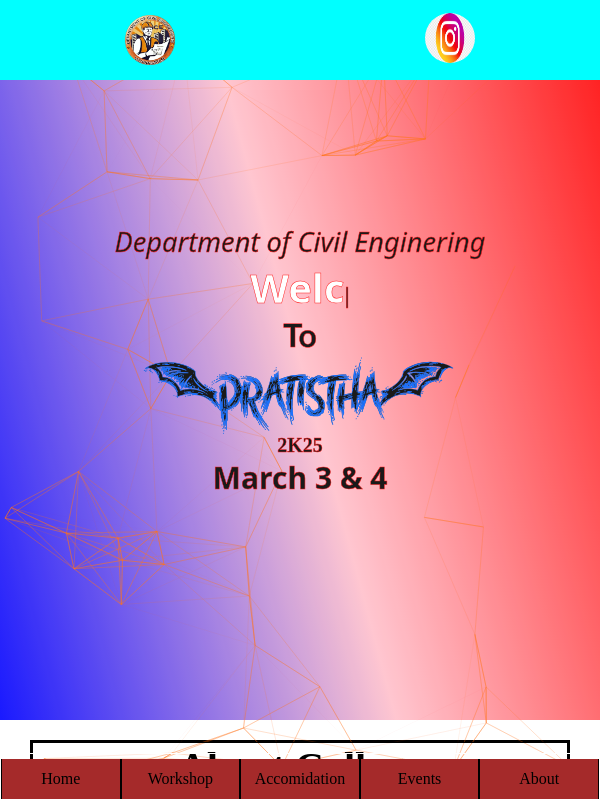
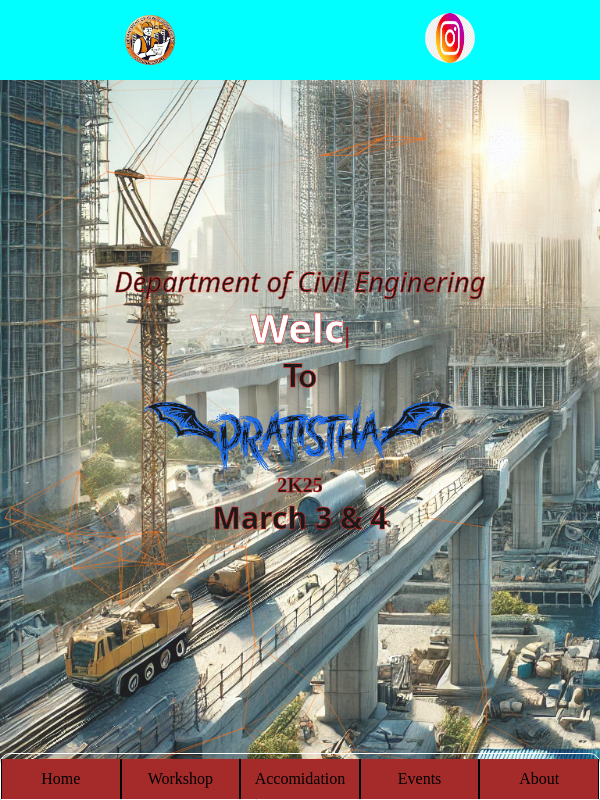
Before and after one commit to premson18/Pratistha, a React (Vite) app: page / in a window 600 px wide. Shown: the top 800 px of the page. Built offline with nearby package versions, Linux system fonts and the light colour scheme.

Commit message:
first commit

```diff
--- a/src/Components/Events/TechnicalEvents/TechnicalEvents.css
+++ b/src/Components/Events/TechnicalEvents/TechnicalEvents.css
@@ -114,7 +114,7 @@
 
 @media (min-width : 320px) and (max-width: 768px){
     .teventsmain{
-        height: 144vh;
+        height: 120vh;
         background-color: rgb(27, 29, 29);
         box-sizing: border-box;
         padding-bottom: 50px;
--- a/src/Components/Hero/Hero.css
+++ b/src/Components/Hero/Hero.css
@@ -28,16 +28,3 @@
   #hme{
     background-color: black;
   }
-
-  @media (min-width: 419px) and (max-width: 627px){
-    .hero2{
-      background: linear-gradient(75deg,blue,pink,red);
-      background-size: 100% 100%;
-      height: 90vh;
-
-    }
-    .particles{
-      background-color: transparent;
-    }
-
-  }
```
